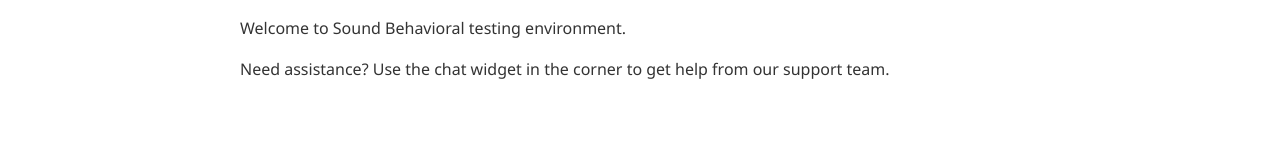
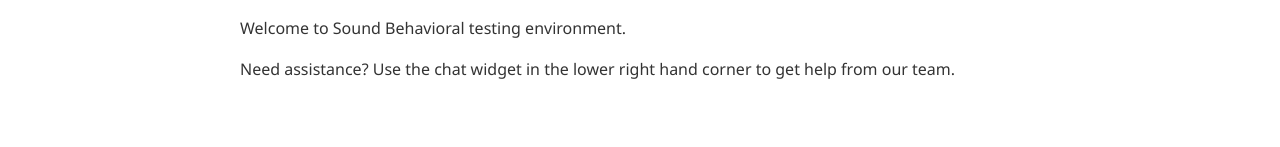
Before and after one commit to garyalguire/Sound, a plain HTML site: page index.html in a window 1280 px wide. Shown: the part 168-315 px from the top of the page. Drawn offline with Linux system fonts and the light colour scheme; no server answers.

Commit message:
Update index.html

```diff
--- a/index.html
+++ b/index.html
@@ -78,7 +78,7 @@
         Welcome to Sound Behavioral testing environment.
       </p>
       <p>
-        Need assistance? Use the chat widget in the corner to get help from our support team.
+        Need assistance? Use the chat widget in the lower right hand corner to get help from our team.
       </p>
     </main>
 
```
